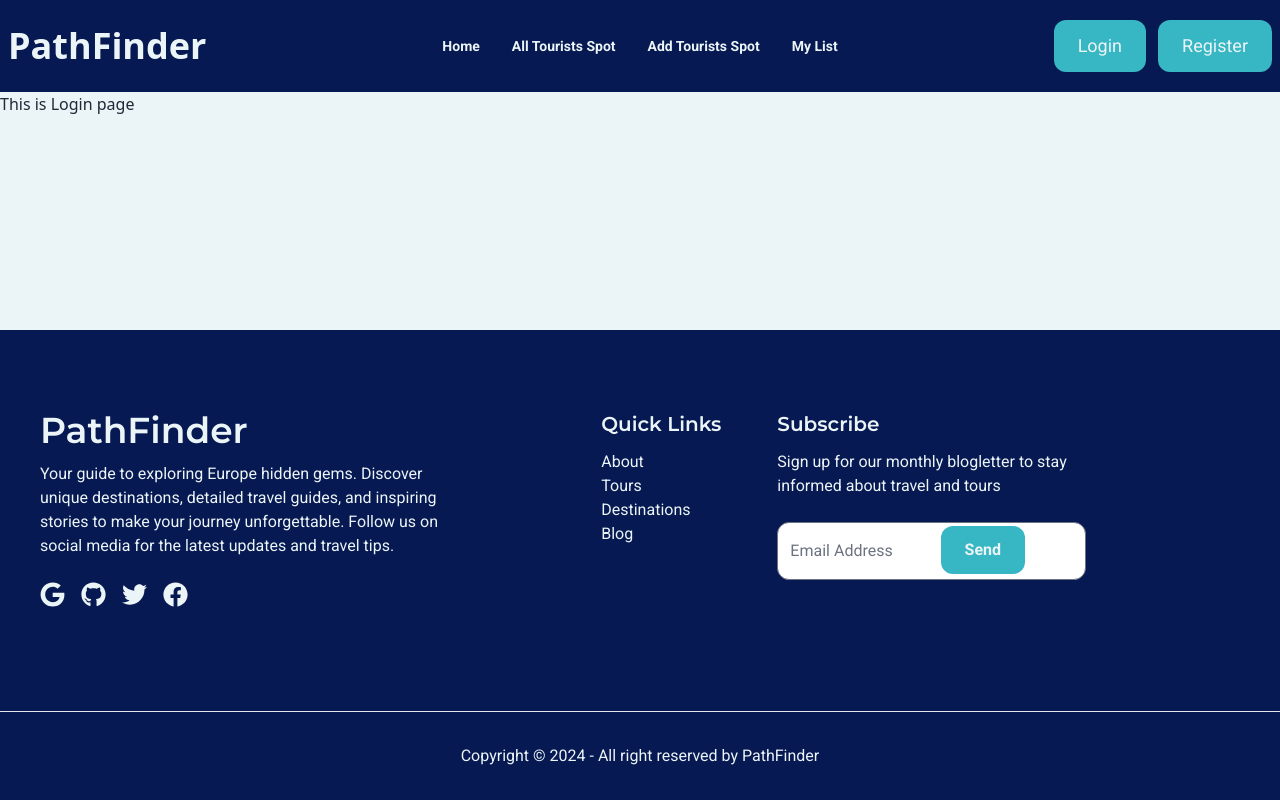
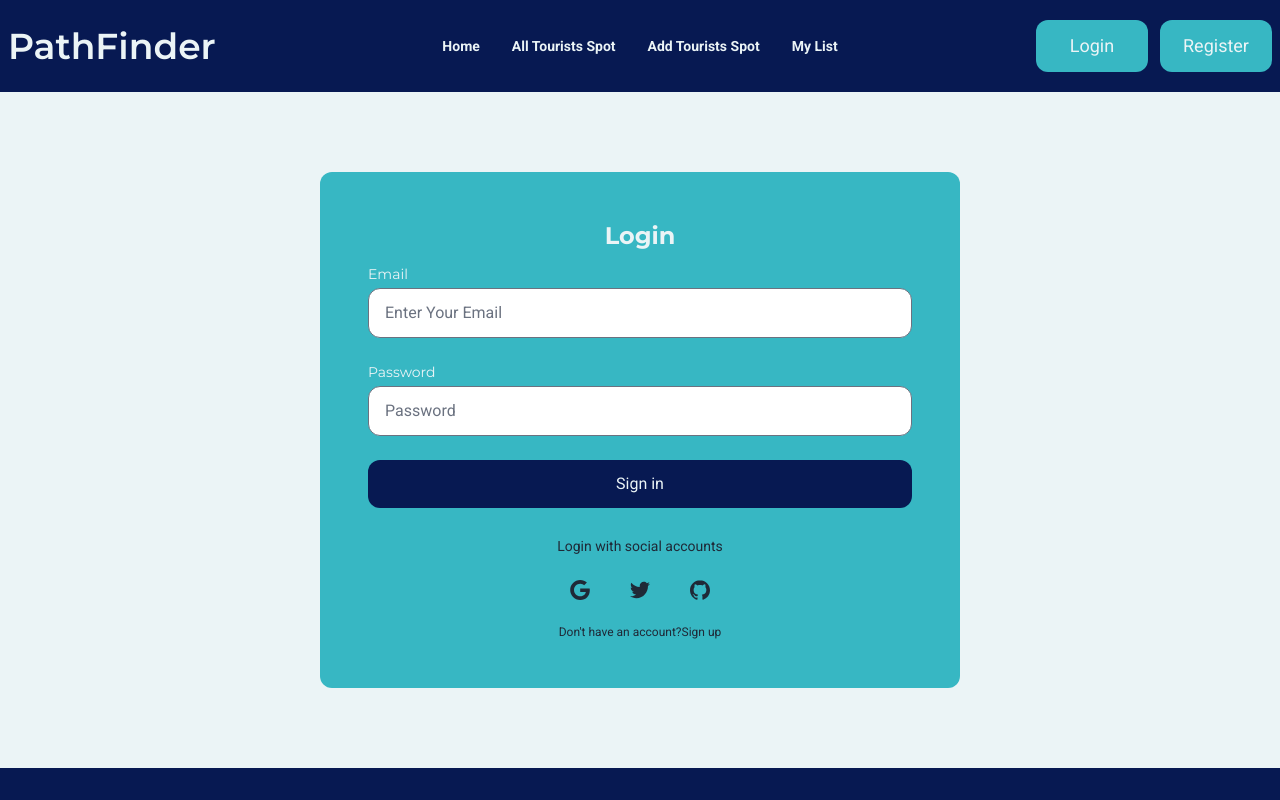
Before and after one commit to arafatrahman41/pathfinder-a10, a React (Vite) app: page /login in a window 1280 px wide. Shown: the top 800 px of the page. Built offline with nearby package versions, Linux system fonts and the light colour scheme.

Commit message:
start working on login and register form

```diff
--- a/src/components/Nav/Nav.jsx
+++ b/src/components/Nav/Nav.jsx
@@ -46,14 +46,14 @@
             {navLinks}
           </ul>
         </div>
-        <a className="text-2xl font-semibold md:text-4xl">PathFinder</a>
+        <a className="text-2xl font-semibold md:text-4xl font-montserrat">PathFinder</a>
       </div>
       <div className="navbar-center hidden lg:flex">
         <ul className="menu menu-horizontal px-1 font-roboto font-semibold">{navLinks}</ul>
       </div>
       <div className="navbar-end gap-3">
-        <Link to='login' className="bg-[#37B7C3] text-lg font-roboto text-[#EBF4F6] px-6 py-3 rounded-xl hover:scale-105 hover:opacity-95">Login</Link>
-        <Link to='register' className="bg-[#37B7C3] text-lg font-roboto text-[#EBF4F6] px-6 py-3 rounded-xl hover:scale-105 hover:opacity-95">Register</Link>
+        <Link to='login' className="bg-[#37B7C3] md:text-lg font-roboto text-[#EBF4F6] py-3 rounded-xl hover:scale-105 hover:opacity-95 w-28 text-center">Login</Link>
+        <Link to='register' className="bg-[#37B7C3] lg:text-lg font-roboto text-[#EBF4F6] py-3 rounded-xl hover:scale-105 hover:opacity-95 w-28 text-center">Register</Link>
       </div>
     </div>
     </div>
--- a/src/pages/Login/Login.jsx
+++ b/src/pages/Login/Login.jsx
@@ -1,9 +1,86 @@
+import { Link } from "react-router-dom";
+
 const Login = () => {
-    return (
-        <div>
-            <h2>This is Login page</h2>
+  return (
+    <div className="flex justify-center container mx-auto py-20">
+      <div className="w-full lg:w-2/3 xl:w-1/2 p-12 space-y-3 rounded-xl bg-[#37B7C3]">
+        <h1 className="text-2xl font-bold text-center text-[#EBF4F6] font-montserrat">Login</h1>
+        <form noValidate="" action="" className="space-y-6">
+          <div className="space-y-1 text-sm">
+            <label htmlFor="email" className="block text-[#EBF4F6] font-montserrat">
+              Email
+            </label>
+            <input
+              type="email"
+              name="email"
+              id="email"
+              placeholder="Enter Your Email"
+              className="w-full px-4 py-3 rounded-xl font-roboto"
+            />
+          </div>
+          <div className="space-y-1 text-sm">
+            <label htmlFor="password" className="block text-[#EBF4F6] font-montserrat">
+              Password
+            </label>
+            <input
+              type="password"
+              name="password"
+              id="password"
+              placeholder="Password"
+              className="w-full px-4 py-3 rounded-xl font-roboto"
+            />
+          </div>
+          <button className="block w-full p-3 text-center rounded-xl bg-[#071952] text-[#EBF4F6] font-roboto">
+            Sign in
+          </button>
+        </form>
+        <div className="flex items-center pt-4 space-x-1">
+          <div className="flex-1 h-px sm:w-16"></div>
+          <p className="px-3 text-sm font-roboto">
+            Login with social accounts
+          </p>
+          <div className="flex-1 h-px sm:w-16"></div>
         </div>
-    );
+        <div className="flex justify-center space-x-4">
+          <button aria-label="Log in with Google" className="p-3 rounded-sm">
+            <svg
+              xmlns="http://www.w3.org/2000/svg"
+              viewBox="0 0 32 32"
+              className="w-5 h-5 fill-current"
+            >
+              <path d="M16.318 13.714v5.484h9.078c-0.37 2.354-2.745 6.901-9.078 6.901-5.458 0-9.917-4.521-9.917-10.099s4.458-10.099 9.917-10.099c3.109 0 5.193 1.318 6.38 2.464l4.339-4.182c-2.786-2.599-6.396-4.182-10.719-4.182-8.844 0-16 7.151-16 16s7.156 16 16 16c9.234 0 15.365-6.49 15.365-15.635 0-1.052-0.115-1.854-0.255-2.651z"></path>
+            </svg>
+          </button>
+          <button aria-label="Log in with Twitter" className="p-3 rounded-sm">
+            <svg
+              xmlns="http://www.w3.org/2000/svg"
+              viewBox="0 0 32 32"
+              className="w-5 h-5 fill-current"
+            >
+              <path d="M31.937 6.093c-1.177 0.516-2.437 0.871-3.765 1.032 1.355-0.813 2.391-2.099 2.885-3.631-1.271 0.74-2.677 1.276-4.172 1.579-1.192-1.276-2.896-2.079-4.787-2.079-3.625 0-6.563 2.937-6.563 6.557 0 0.521 0.063 1.021 0.172 1.495-5.453-0.255-10.287-2.875-13.52-6.833-0.568 0.964-0.891 2.084-0.891 3.303 0 2.281 1.161 4.281 2.916 5.457-1.073-0.031-2.083-0.328-2.968-0.817v0.079c0 3.181 2.26 5.833 5.26 6.437-0.547 0.145-1.131 0.229-1.724 0.229-0.421 0-0.823-0.041-1.224-0.115 0.844 2.604 3.26 4.5 6.14 4.557-2.239 1.755-5.077 2.801-8.135 2.801-0.521 0-1.041-0.025-1.563-0.088 2.917 1.86 6.36 2.948 10.079 2.948 12.067 0 18.661-9.995 18.661-18.651 0-0.276 0-0.557-0.021-0.839 1.287-0.917 2.401-2.079 3.281-3.396z"></path>
+            </svg>
+          </button>
+          <button aria-label="Log in with GitHub" className="p-3 rounded-sm">
+            <svg
+              xmlns="http://www.w3.org/2000/svg"
+              viewBox="0 0 32 32"
+              className="w-5 h-5 fill-current"
+            >
+              <path d="M16 0.396c-8.839 0-16 7.167-16 16 0 7.073 4.584 13.068 10.937 15.183 0.803 0.151 1.093-0.344 1.093-0.772 0-0.38-0.009-1.385-0.015-2.719-4.453 0.964-5.391-2.151-5.391-2.151-0.729-1.844-1.781-2.339-1.781-2.339-1.448-0.989 0.115-0.968 0.115-0.968 1.604 0.109 2.448 1.645 2.448 1.645 1.427 2.448 3.744 1.74 4.661 1.328 0.14-1.031 0.557-1.74 1.011-2.135-3.552-0.401-7.287-1.776-7.287-7.907 0-1.751 0.62-3.177 1.645-4.297-0.177-0.401-0.719-2.031 0.141-4.235 0 0 1.339-0.427 4.4 1.641 1.281-0.355 2.641-0.532 4-0.541 1.36 0.009 2.719 0.187 4 0.541 3.043-2.068 4.381-1.641 4.381-1.641 0.859 2.204 0.317 3.833 0.161 4.235 1.015 1.12 1.635 2.547 1.635 4.297 0 6.145-3.74 7.5-7.296 7.891 0.556 0.479 1.077 1.464 1.077 2.959 0 2.14-0.020 3.864-0.020 4.385 0 0.416 0.28 0.916 1.104 0.755 6.4-2.093 10.979-8.093 10.979-15.156 0-8.833-7.161-16-16-16z"></path>
+            </svg>
+          </button>
+        </div>
+        <p className="text-xs text-center sm:px-6 font-roboto">
+          Don't have an account?
+          <Link to='/register'
+            className="hover:underline"
+          >
+            Sign up
+          </Link>
+        </p>
+      </div>
+    </div>
+  );
 };
 
 export default Login;
--- a/src/pages/Register/Register.jsx
+++ b/src/pages/Register/Register.jsx
@@ -1,8 +1,73 @@
+import { Link } from "react-router-dom";
+
 const Register = () => {
     return (
-        <div>
-            <h2>This is Register page</h2>
-        </div>
+        <div className="flex justify-center container mx-auto py-20 px-8">
+      <div className="w-full lg:w-2/3 xl:w-1/2 p-12 space-y-3 rounded-xl bg-[#37B7C3]">
+        <h1 className="text-2xl font-bold text-center text-[#EBF4F6] font-montserrat">Register</h1>
+        <form noValidate="" action="" className="space-y-6">
+          <div className="space-y-1 text-sm">
+            <label htmlFor="email" className="block text-[#EBF4F6] font-montserrat">
+              Name
+            </label>
+            <input
+              type="text"
+              name="name"
+              id="name"
+              placeholder="Enter Your Name"
+              className="w-full px-4 py-3 rounded-xl font-roboto"
+            />
+          </div>
+          <div className="space-y-1 text-sm">
+            <label htmlFor="email" className="block text-[#EBF4F6] font-montserrat">
+              Email
+            </label>
+            <input
+              type="email"
+              name="email"
+              id="email"
+              placeholder="Enter Your Email"
+              className="w-full px-4 py-3 rounded-xl font-roboto"
+            />
+          </div>
+          <div className="space-y-1 text-sm">
+            <label htmlFor="photo" className="block text-[#EBF4F6] font-montserrat">
+              Photo URL
+            </label>
+            <input
+              type="text"
+              name="photo"
+              id="photo"
+              placeholder="Enter Your Photo URL"
+              className="w-full px-4 py-3 rounded-xl font-roboto"
+            />
+          </div>
+          <div className="space-y-1 text-sm">
+            <label htmlFor="password" className="block text-[#EBF4F6] font-montserrat">
+              Password
+            </label>
+            <input
+              type="password"
+              name="password"
+              id="password"
+              placeholder="Password"
+              className="w-full px-4 py-3 rounded-xl font-roboto"
+            />
+          </div>
+          <button className="block w-full p-3 text-center rounded-xl bg-[#071952] text-[#EBF4F6] font-roboto">
+            Sign in
+          </button>
+        </form>
+        <p className="text-xs text-center sm:px-6 font-roboto pt-8">
+          Already have an account?
+          <Link to='/login'
+            className="hover:underline"
+          >
+            Sign in
+          </Link>
+        </p>
+      </div>
+    </div>
     );
 };
 
```
